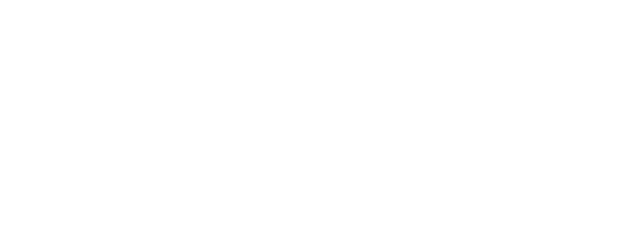
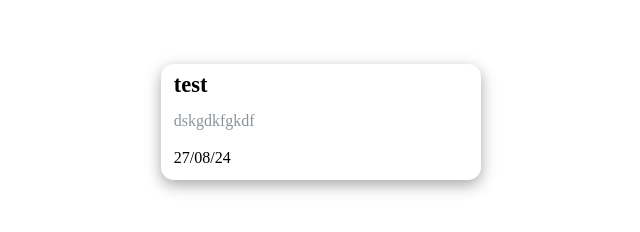
Before and after one commit to Xeless/project-planner, a plain HTML site: page index.html in a window 1280 px wide. Shown: the whole page, without its empty margins (319-959 px from the left). Drawn offline with nearby package versions, Linux system fonts and the light colour scheme; files that its build step writes are made by us from their sources.

Commit message:
add task and scss

```diff
--- /dev/null
+++ b/assets/JS/task.js
@@ -0,0 +1,12 @@
+// Cette function permet de rajoute la task dans la colonne to-do-list
+function addTaskToTodoList (date,title,description) {
+const taskElement = document.createElement("div")
+taskElement.classList.add("bulle-content")
+taskElement.innerHTML =
+
+<h2 class="titre">${title}</h2>
+<p class="description">${description}</p>
+<p>${date}</p>
+
+document.body.appendChild(taskElement)
+}
--- /dev/null
+++ b/assets/scss/task.scss
@@ -0,0 +1,43 @@
+*{
+    margin: 0;
+    padding: 0;
+    box-sizing: border-box;
+    text-decoration: none;
+}
+
+
+body {
+    main {
+        display: flex;
+        justify-content: center;
+
+        .bulle-content{
+            width: 25%;
+            margin-top: 5%;
+            border-radius: 13px;
+            box-shadow: rgba(0, 0, 0, 0.35) 0px 5px 15px;
+            padding: 1%;
+
+            .titre{
+                line-height: 1rem;
+                font-size: 1.4rem;
+
+            }
+
+            .description {
+                line-height: 3.5rem;
+                color: #8a9499;
+
+            }
+            h2 {
+
+                p {
+
+                }
+            }
+        }
+
+
+
+    }
+}
--- a/index.html
+++ b/index.html
@@ -4,7 +4,9 @@
     <meta charset="UTF-8">
     <meta name="viewport" content="width=device-width, initial-scale=1.0">
     <link rel="stylesheet" href="./assets/css/styles.css">
+    <link rel="stylesheet" href="assets/css/task.css">
     <script defer src="./assets/js/script.js"></script>
+    <script defer src="assets/JS/task.js"></script>
     <title>Document</title>
 </head>
 <body>
@@ -12,7 +14,12 @@
 
     </header>
     <main>
+        <div class="bulle-content">
+            <h2 class="titre">test</h2>
+            <p class="description">dskgdkfgkdf</p>
+            <p>27/08/24</p>
 
+        </div>
     </main>
     <footer>
 
```
Also changed, not shown: assets/css/styles.css (added), assets/css/task.css (added), assets/scss/styles.scss (added), 2 other files.
